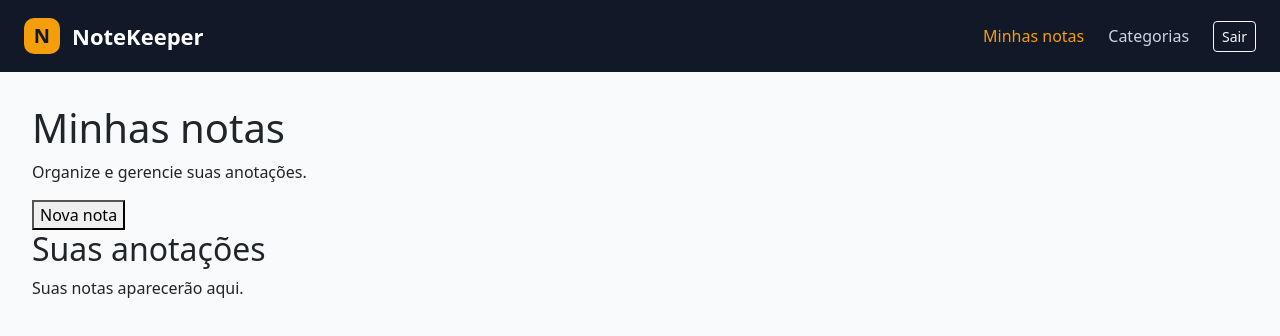
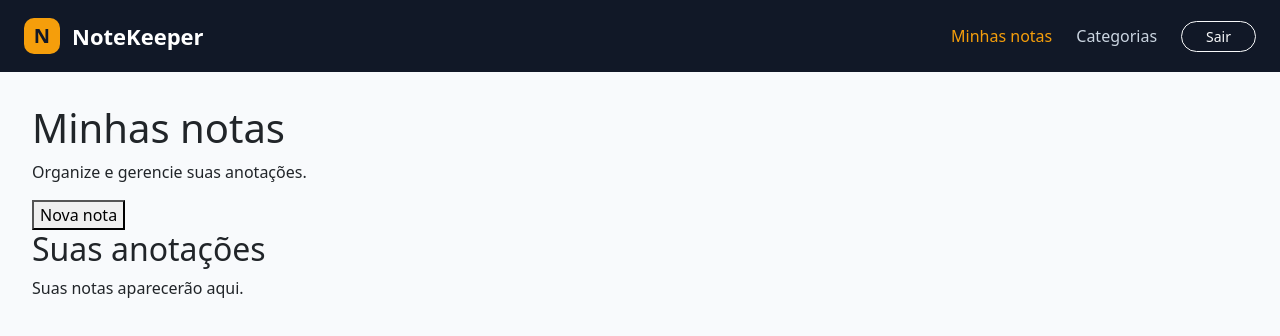
Before and after one commit to alexandrerocha15/NoteKeeper, an Angular app in the folder client/: page /notas in a window 1280 px wide. Shown: the top 336 px of the page. Built offline with nearby package versions, Linux system fonts and the light colour scheme.

Commit message:
Atualiza Botão

```diff
--- a/client/src/app/compartilhado/navbar/navbar.html
+++ b/client/src/app/compartilhado/navbar/navbar.html
@@ -24,7 +24,7 @@
 
       <button
         type="button"
-        class="btn btn-outline-light btn-sm"
+        class="btn btn-outline-light btn-sm rounded-pill px-4"
         (click)="sair()"
       >
         Sair
```
